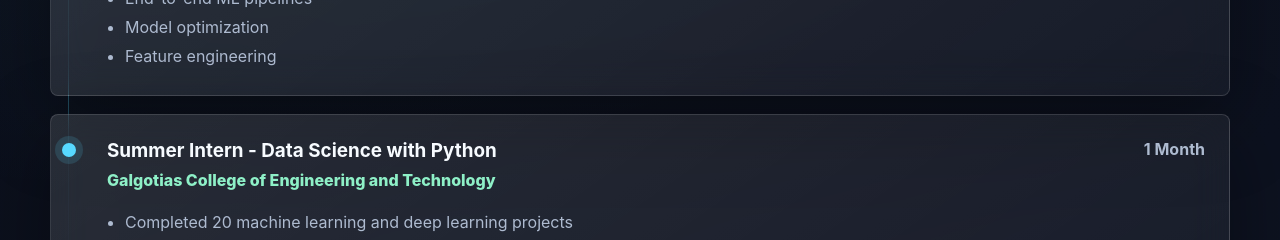
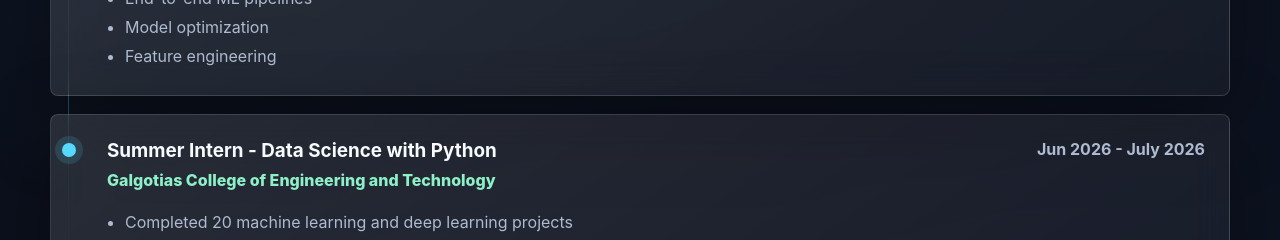
Before and after one commit to hemant2186/portfolio, a React (Create React App) app: page / in a window 1280 px wide. Shown: the part 2120-2360 px from the top of the page. Built offline with nearby package versions, Linux system fonts and the light colour scheme.

Commit message:
Updated Experience

```diff
--- a/src/components/Experience.jsx
+++ b/src/components/Experience.jsx
@@ -26,7 +26,7 @@ const experiences = [
   {
     role: "Summer Intern - Data Science with Python",
     company: "Galgotias College of Engineering and Technology",
-    date: "1 Month",
+    date: "Jun 2026 - July 2026",
     responsibilities: [
       "Completed 20 machine learning and deep learning projects",
       "Built ANN, CNN, RNN, and LSTM models",
```
